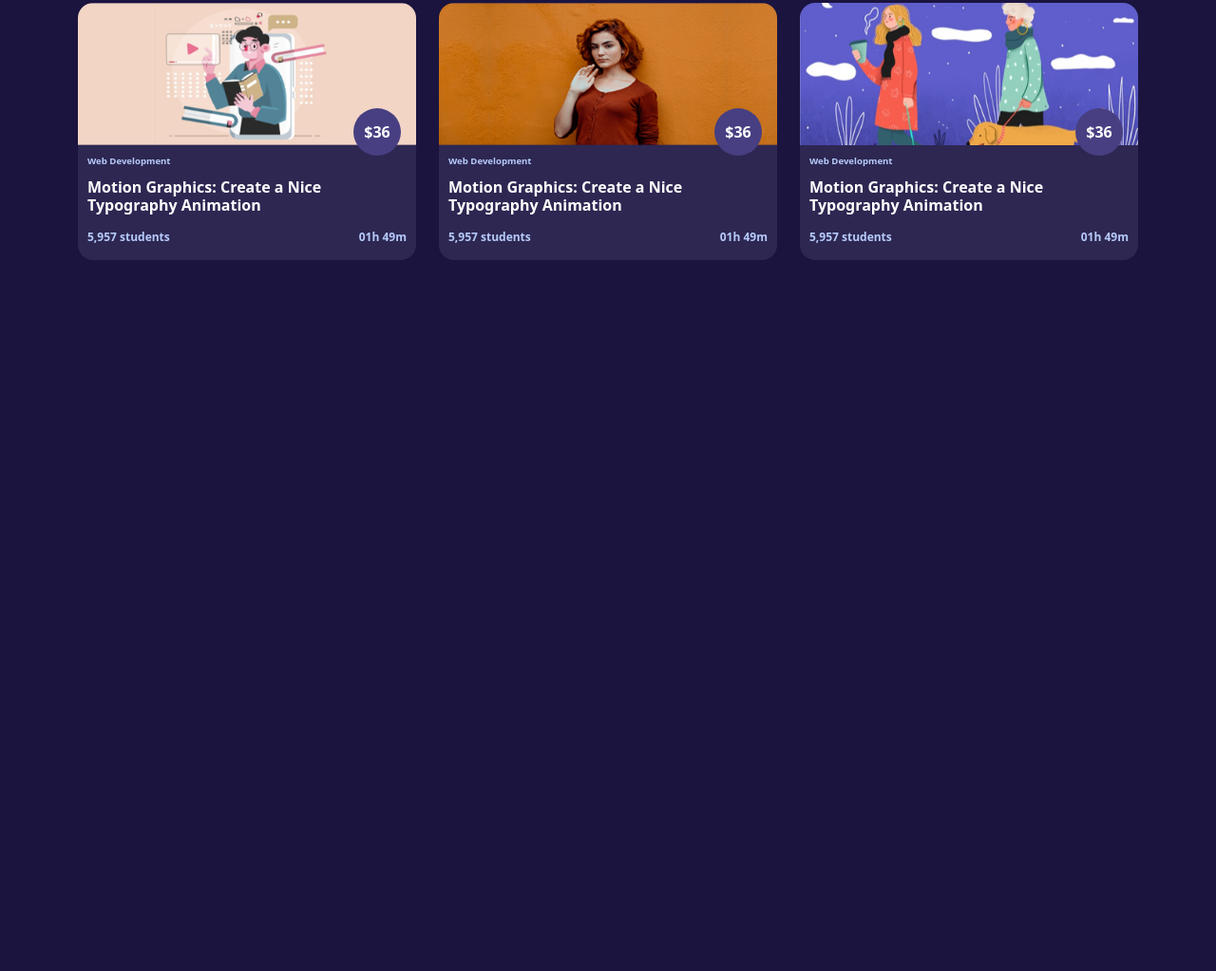
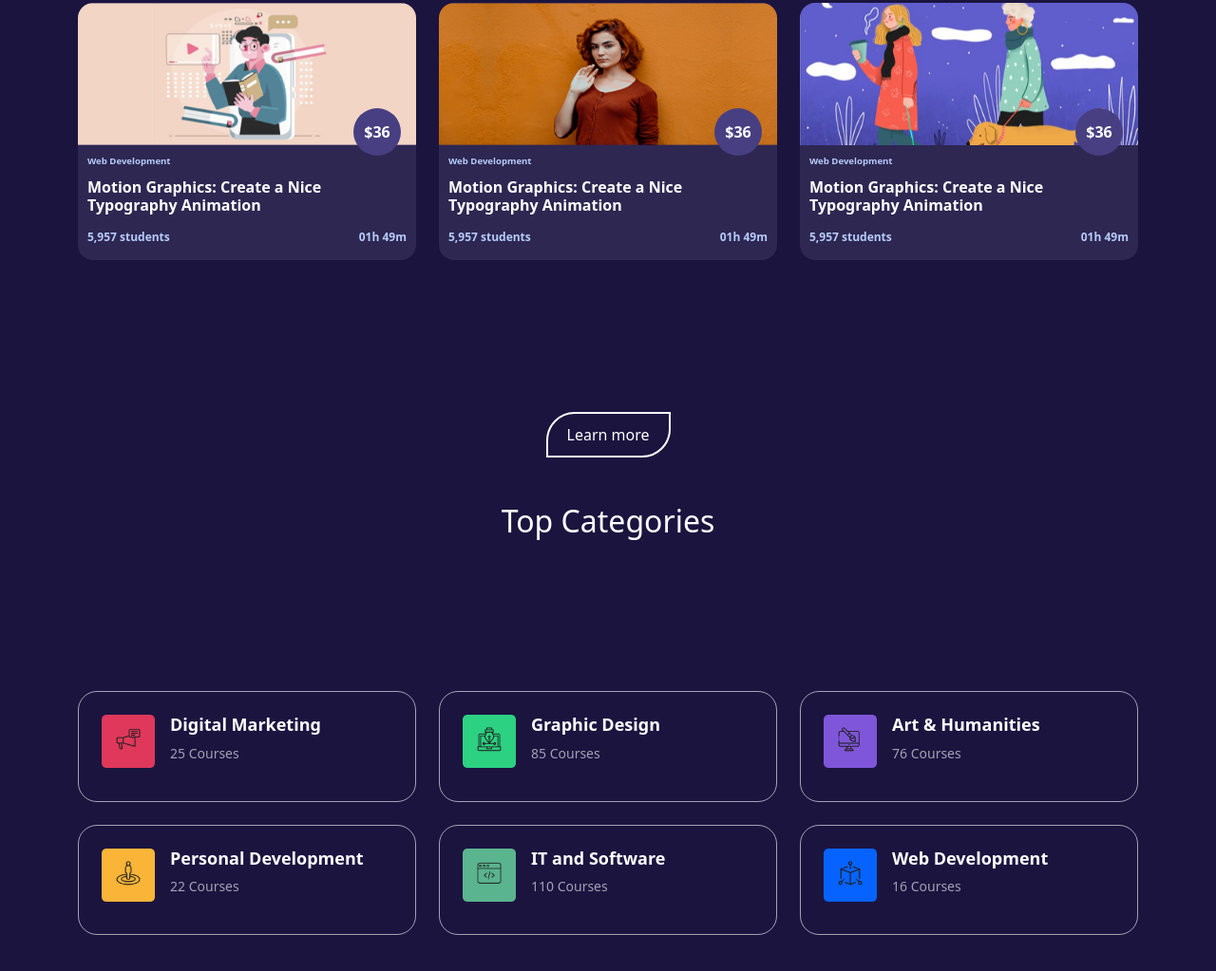
Before and after one commit to eman-2001-fep/bootstrap_educational-website, a website: page index.html in a window 1280 px wide. Shown: the part 1575-2598 px from the top of the page at 95% size. Before the commit the page ends 2009 px from the top, so only its background shows below. Drawn offline with nearby package versions, Linux system fonts and the light colour scheme.

Commit message:
Add Categories section

```diff
--- a/index.html
+++ b/index.html
@@ -211,6 +211,97 @@
 
   </div>
 </section>
+<div class="d-flex justify-content-center align-items-center">
+  <button class="custom-button text-white">Learn more</button>
+</div>
+
+
+<!-- Categories -->
+<div class="container my-5">
+  <h2 class="text-center  font-weight-bold text-white mb-8">Top Categories</h2>
+  <div class="row justify-content-center">
+      <!-- Category 1 -->
+      <div class="col-12 col-sm-6 col-lg-4 mb-4">
+          <div class="category-card p-4 d-flex gap-3">
+              <div>
+                  <img src="images/category_1.png" alt="Digital Marketing" class="category-icon">
+              </div>
+              <div class="text-left">
+                  <h3 class="category-title">Digital Marketing</h3>
+                  <p class="category-courses">25 Courses</p>
+              </div>
+          </div>
+      </div>
+
+      <!-- Category 2 -->
+      <div class="col-12 col-sm-6 col-lg-4 mb-4">
+        <div class="category-card p-4 d-flex gap-3">
+          <div>
+                  <img src="images/category_2.png" alt="Graphic Design" class="category-icon">
+              </div>
+              <div class="text-left">
+                  <h3 class="category-title">Graphic Design</h3>
+                  <p class="category-courses">85 Courses</p>
+              </div>
+          </div>
+      </div>
+
+      <!-- Category 3 -->
+      <div class="col-12 col-sm-6 col-lg-4 mb-4">
+        <div class="category-card p-4 d-flex gap-3">
+          <div>
+                  <img src="images/category_3.png" alt="Art & Humanities" class="category-icon">
+              </div>
+              <div class="text-left">
+                  <h3 class="category-title">Art & Humanities</h3>
+                  <p class="category-courses">76 Courses</p>
+              </div>
+          </div>
+      </div>
+
+      <!-- Category 4 -->
+      <div class="col-12 col-sm-6 col-lg-4 mb-4">
+        <div class="category-card p-4 d-flex gap-3">
+          <div>
+                  <img src="images/category_4.png" alt="Personal Development" class="category-icon">
+              </div>
+              <div class="text-left">
+                  <h3 class="category-title">Personal Development</h3>
+                  <p class="category-courses">22 Courses</p>
+              </div>
+          </div>
+      </div>
+
+      <!-- Category 5 -->
+      <div class="col-12 col-sm-6 col-lg-4 mb-4">
+        <div class="category-card p-4 d-flex gap-3">
+          <div>
+                  <img src="images/category_5.png" alt="IT and Software" class="category-icon">
+              </div>
+              <div class="text-left">
+                  <h3 class="category-title">IT and Software</h3>
+                  <p class="category-courses">110 Courses</p>
+              </div>
+          </div>
+      </div>
+
+      <!-- Category 6 -->
+      <div class="col-12 col-sm-6 col-lg-4 mb-4">
+        <div class="category-card p-4 d-flex gap-3">
+          <div>
+                  <img src="images/category_6.png" alt="Web Development" class="category-icon">
+              </div>
+              <div class="text-left">
+                  <h3 class="category-title">Web Development</h3>
+                  <p class="category-courses">16 Courses</p>
+              </div>
+          </div>
+      </div>
+  </div>
+</div>
+<!-- Glow Circle -->
+<div class="position-relative glow-circle z-0"></div>
+
 
 
 
--- a/styles/custom.scss
+++ b/styles/custom.scss
@@ -274,6 +274,35 @@ text-wrap: nowrap
 
 }
 
+/* Custom styles for categories */
+.category-card {
+  background-color: transparent;
+  border: 1px solid rgba(255, 255, 255, 0.6);
+  border-radius: 20px;
+  transition: transform 0.3s ease, box-shadow 0.3s ease;
+}
+
+.category-card:hover {
+  transform: translateY(-10px);
+  box-shadow: 0 4px 20px rgba(0, 0, 0, 0.2);
+}
+
+.category-icon {
+  width: 56px;
+  height: 56px;
+}
+
+.category-title {
+  font-size: 1.125rem;
+  color: white;
+  font-weight: 600;
+  margin-bottom: 8px;
+}
+
+.category-courses {
+  font-size: 0.875rem;
+  color: rgba(255, 255, 255, 0.6);
+}
 
 // Import Bootstrap SCSS
 @import "../node_modules/bootstrap/scss/bootstrap";
```
Also changed, not shown: styles/custom.css, 1 other file.
